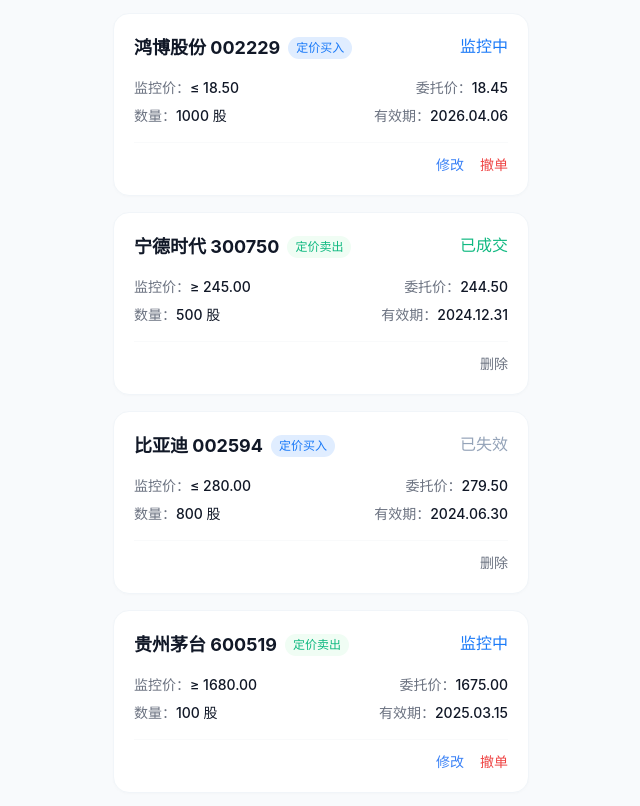
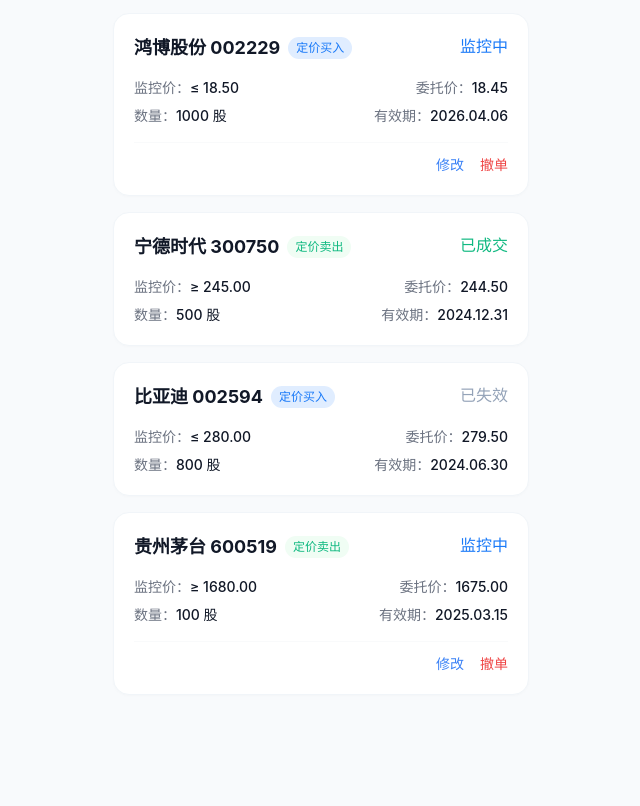
Before and after one commit to zmdcat/OTC--TRS, a plain HTML site: page records.html in a window 1280 px wide. Shown: the part 92-898 px from the top of the page, without its empty margins (319-959 px from the left). After the commit the page ends 819 px from the top, so only its background shows below. Drawn offline with nearby package versions, Linux system fonts and the light colour scheme.

Commit message:
Remove delete buttons from records page

```diff
--- a/records.html
+++ b/records.html
@@ -158,9 +158,6 @@
                 <div>数量：<span class="text-gray-900 font-medium">500 股</span></div>
                 <div class="text-right">有效期：<span class="text-gray-900 font-medium">2024.12.31</span></div>
             </div>
-            <div class="flex justify-end mt-4 pt-3 border-t border-gray-50 text-sm font-medium">
-                <button onclick="showConfirm('删除', '确定要删除该条成交记录吗？')" class="text-gray-500">删除</button>
-            </div>
         </div>
 
         <!-- Card 3: Failed Buy -->
@@ -177,9 +174,6 @@
                 <div class="text-right">委托价：<span class="text-gray-900 font-medium">279.50</span></div>
                 <div>数量：<span class="text-gray-900 font-medium">800 股</span></div>
                 <div class="text-right">有效期：<span class="text-gray-900 font-medium">2024.06.30</span></div>
-            </div>
-            <div class="flex justify-end mt-4 pt-3 border-t border-gray-50 text-sm font-medium">
-                <button onclick="showConfirm('删除', '确定要删除该条失效记录吗？')" class="text-gray-500">删除</button>
             </div>
         </div>
 
```
